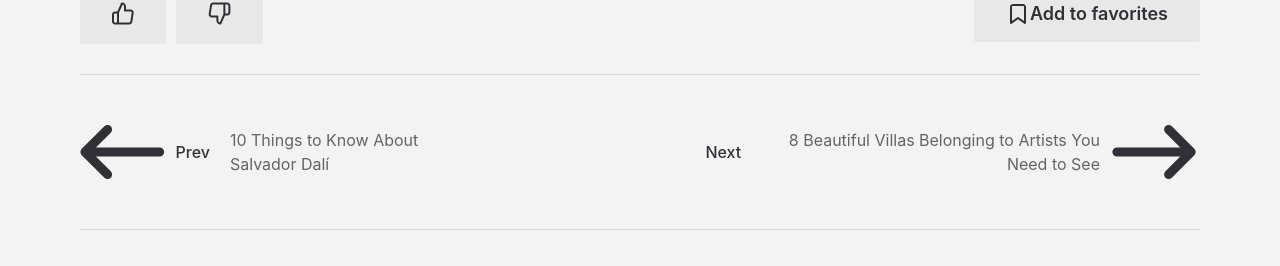
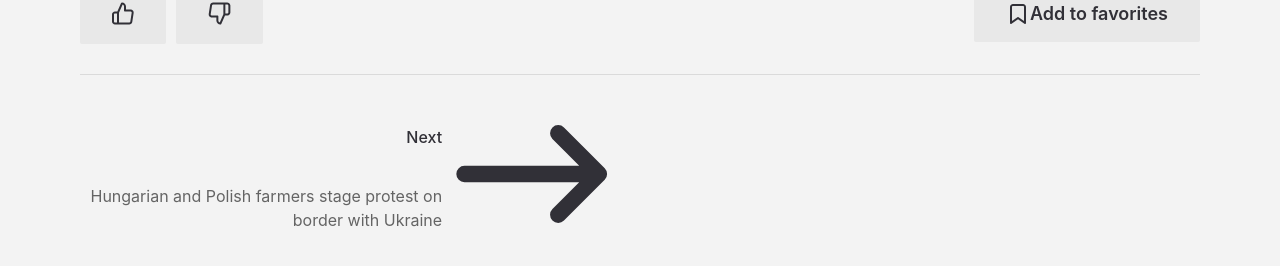
Before and after one commit to RamanenyaAS/Blogofolio, a React (Create React App) app: page /post/1 in a window 1280 px wide. Shown: the part 1374-1640 px from the top of the page. Built offline with nearby package versions, Linux system fonts and the light colour scheme; the HTML template or start-up script is replaced by a standard one.

Commit message:
perf(react): update pages and routes

```diff
--- a/src/Common.css
+++ b/src/Common.css
@@ -21,6 +21,9 @@
 }
 .link{
     text-decoration: none;
+    /* возможно что то сломает */
+    /* display: block;
+    width: 200px; */
 }
 .active{
     font-weight: 700;
--- a/src/components/Subtitle/Subtitle.css
+++ b/src/components/Subtitle/Subtitle.css
@@ -17,3 +17,6 @@
 .subtitle_dark{
     color: white;
 }
+.subtitle-block{
+    text-decoration: none;
+}
--- a/src/components/Subtitle/Subtitle.tsx
+++ b/src/components/Subtitle/Subtitle.tsx
@@ -5,9 +5,7 @@ import '../../Common.css'
 function Subtitle({text, className} : {text:string, className:string}) {
     return (
         <>
-            <Link to="/" className="link">
                 <div className={className}>{text}</div>
-            </Link>
         </>
      );
 }
--- a/src/pages/AddPage/AddPage.tsx
+++ b/src/pages/AddPage/AddPage.tsx
@@ -7,6 +7,7 @@ import Title from "../../components/Title/Title";
 import '../SelectedPostPage/SelectedPost.css'
 import { ThemeContext } from "../../providers/myContext";
 import { useContext } from "react";
+import { Link } from "react-router-dom";
 
 
 function AddPage() {
@@ -19,10 +20,10 @@ function AddPage() {
     return (
         <>
         <div className="container">
-                <div className="subtitle-block">
+                <Link to="/" className="subtitle-block">
                     <Subtitle className={topic === 'light' ? 'subtitle' : 'subtitle_dark'} text="Home |"></Subtitle>
                     <Subtitle className={topic === 'light' ? 'subtitle_gray' : 'subtitle_dark'} text={" Post" + "123"}></Subtitle>
-                </div>
+                </Link>
                <Title className={topic === 'light' ? 'signIn' : 'signIn_dark'} text="Add post"></Title>
                <form className="add-form">
                     <Input title="Title" type="name" placeholder="Astronauts prep for new solar arrays on nearly spacewalk" maxLength={30}></Input>
--- a/src/pages/ConfirmPage.tsx
+++ b/src/pages/ConfirmPage.tsx
@@ -8,6 +8,7 @@ import Button from '../components/Button/Button';
 import Footer from '../components/Footer/Footer';
 import { ThemeContext } from '../providers/myContext';
 import { useContext } from 'react';
+import { Link } from 'react-router-dom';
 
 
 function Confirm() {
@@ -19,8 +20,10 @@ function Confirm() {
     return (
         <>
             <div className="container">
-                <Subtitle className={topic === 'light' ? 'subtitle' : 'subtitle_dark'} text="Back to home"></Subtitle>
-                <Title className={topic === 'light' ? 'signIn' : 'signIn_dark'} text="Registration Confirmation"></Title>
+                <Link to="/" className="link">
+                    <Subtitle className={topic === 'light' ? 'subtitle' : 'subtitle_dark'} text="Back to home"></Subtitle>
+                    <Title className={topic === 'light' ? 'signIn' : 'signIn_dark'} text="Registration Confirmation"></Title>
+                </Link>
                 <div className="template-container">
                     <Template className={topic === 'light' ? 'template' : 'template_dark'} text={`Please activate your account with the activation\n link in the email example@gmail.com. \nPlease, check your email`} />
                     <Button typeButton="button-primary"  isDisabled={false} text="Go to home"></Button>
--- a/src/pages/NewPasswordPage.tsx
+++ b/src/pages/NewPasswordPage.tsx
@@ -4,6 +4,7 @@ import Input from "../components/Input/Input";
 import Subtitle from "../components/Subtitle/Subtitle";
 import Title from "../components/Title/Title";
 import { ThemeContext } from "../providers/myContext";
+import { Link } from "react-router-dom";
 
 
 function NewPasswordPage() {
@@ -44,7 +45,9 @@ function NewPasswordPage() {
     return (
         <>
         <div className="container">
-            <Subtitle className={topic === 'light' ? 'subtitle' : 'subtitle_dark'} text="Back to home"></Subtitle>
+            <Link to="/" className="subtitle-block">
+                <Subtitle className={topic === 'light' ? 'subtitle' : 'subtitle_dark'} text="Back to home"></Subtitle>
+            </Link>
             <Title className={topic === 'light' ? 'signIn' : 'signIn_dark'} text="New password"></Title>
                 <form className={topic === 'light' ? 'signUp-form' : 'signUp-form_dark'}>
                     <Input title="Password" type="password" placeholder="Your password" onChange={handlePasswordChange} maxLength={MAX_PASSWORD_LENGTH}></Input>
--- a/src/pages/ResetPage.tsx
+++ b/src/pages/ResetPage.tsx
@@ -31,12 +31,16 @@ function ResetPage() {
     return (
         <>
             <div className="container">
-            <Subtitle className={topic === 'light' ? 'subtitle' : 'subtitle_dark'} text="Back to home"></Subtitle>
+            <Link to="/" className="subtitle-block">
+                <Subtitle className={topic === 'light' ? 'subtitle' : 'subtitle_dark'} text="Back to home"></Subtitle>
+            </Link>
             <Title className={topic === 'light' ? 'signIn' : 'signIn_dark'} text="Reset password"></Title>
                 <form className={topic === 'light' ? 'signUp-form' : 'signUp-form_dark'}>
                     <div style={topic === 'light' ? {color: "black"} : {color: "white"}} className="reset-info">You will receive an email <b>example@gmail.com</b> with a link to reset your password!</div>
                     <Input title="Email" type="email" placeholder="example@gmail.com" onChange={handleEmailChange} maxLength={MAX_EMAIL_LENGTH}></Input>
-                    <Button typeButton="button-primary"  isDisabled={false} text="Go to home"></Button>
+                    <Link to="/" >
+                        <Button typeButton="button-primary"  isDisabled={false} text="Go to home"></Button>
+                    </Link>
                 </form>
         </div>
         </>
--- a/src/pages/SelectedPostPage/SelectedPost.css
+++ b/src/pages/SelectedPostPage/SelectedPost.css
@@ -48,6 +48,7 @@
 .navigation-left, .navigation-right{
     display: flex;
     gap: 10px;
+    text-decoration: none;
 }
 .navigation-right{
     text-align: end;
@@ -60,3 +61,12 @@
 .navigation-text_dark{
     color: white;
 }
+.navigation-block{
+    flex-direction: column;
+}
+.navigation-block:first-child{
+    align-items: flex-end;
+}
+.navigation-block:nth-child(2){
+    align-items: flex-start;
+}
--- a/src/pages/SelectedPostPage/SelectedPost.tsx
+++ b/src/pages/SelectedPostPage/SelectedPost.tsx
@@ -15,7 +15,7 @@ import {posts} from '../../data'
 import Footer from '../../components/Footer/Footer';
 import { ThemeContext } from '../../providers/myContext';
 import { useContext } from 'react';
-import { useParams } from 'react-router-dom';
+import { Link, useParams } from 'react-router-dom';
 import { IPost } from '../../types/interfaces';
 
 
@@ -33,13 +33,19 @@ function SelectedPost() {
     if (!selectedPost) {
         return <div>Пост не найден</div>;
     }
+
+    const previousPostIndex = selectedPost.id - 1;
+    const previousPost = posts.find(post => post.id === previousPostIndex);
+    const nextPostIndex = selectedPost.id + 1;
+    const nextPost = posts.find(post => post.id === nextPostIndex);
+
     return (
         <>
         <div className="container">
-                <div className="subtitle-block">
+                <Link to="/" className="subtitle-block">
                     <Subtitle className={topic === 'light' ? 'subtitle' : 'subtitle_dark'} text="Home |"></Subtitle>
                     <Subtitle className={topic === 'light' ? 'subtitle_gray' : 'subtitle_dark'} text={` Post ${selectedPost.id}`}></Subtitle>
-                </div>
+                </Link>
                <Title className={topic === 'light' ? 'signIn' : 'signIn_dark'} text={selectedPost.title}></Title>
                <img className="post-image" src={selectedPost.image} alt="" />
                <div className={topic === 'light' ? 'text' : 'text_dark'}>{selectedPost.text}</div>
@@ -60,20 +66,24 @@ function SelectedPost() {
                     </div>
                </div>
                <div className="navigation-container">
-                    <div className="navigation-left">
-                        {topic === "light" ? <img src={IconPrev} alt="Icon Prev"/> : <img src={IconPrevDark} alt="Icon Prev"/>}
-                        <div className="navigation-block">
-                            <div className={topic === 'light' ? 'navigation-text' : 'navigation-text_dark'}>Prev</div>
-                            <Subtitle className={topic === 'light' ? 'subtitle_gray' : 'subtitle_dark'} text="10 Things to Know About Salvador Dalí"></Subtitle>
-                        </div>
-                    </div>
-                    <div className="navigation-right">
+               {selectedPost.id > 1 && (
+                        <Link className="navigation-left" to={`/post/${selectedPost.id - 1}`}>
+                            {topic === "light" ? <img src={IconPrev} alt="Icon Prev" /> : <img src={IconPrevDark} alt="Icon Prev" />}
+                            <div className="navigation-block">
+                                <div className={topic === 'light' ? 'navigation-text' : 'navigation-text_dark'}>Prev</div>
+                                <Subtitle className={topic === 'light' ? 'subtitle_gray' : 'subtitle_dark'} text={previousPost?.title || ""} />
+                            </div>
+                        </Link>
+                )}
+                {selectedPost.id < posts.length && (
+                    <Link className="navigation-right" to={`/post/${selectedPost.id - 1}`}>
                         <div className="navigation-block">
                             <div className={topic === 'light' ? 'navigation-text' : 'navigation-text_dark'}>Next</div>
-                            <Subtitle className={topic === 'light' ? 'subtitle_gray' : 'subtitle_dark'} text="8 Beautiful Villas Belonging to Artists You Need to See"></Subtitle>
+                            <Subtitle className={topic === 'light' ? 'subtitle_gray' : 'subtitle_dark'} text={nextPost?.title || ""}></Subtitle>
                         </div>
                         {topic === "light" ? <img src={IconNext} alt="Icon Next"/> : <img src={IconNextDark} alt="Icon Next"/>}
-                    </div>
+                    </Link>
+                )}
                </div>
         </div>
         </>
--- a/src/pages/SignInFormPage/SingInForm.tsx
+++ b/src/pages/SignInFormPage/SingInForm.tsx
@@ -49,7 +49,9 @@ function SingIn() {
    return (
       <>
       <div className="container">
-         <Subtitle className={topic === 'light' ? 'subtitle' : 'subtitle_dark'} text="Back to home"></Subtitle>
+         <Link to="/" className="link">
+            <Subtitle className={topic === 'light' ? 'subtitle' : 'subtitle_dark'} text="Back to home"></Subtitle>
+         </Link>
          <Title className={topic === 'light' ? 'signIn' : 'signIn_dark'} text="Sign In"></Title>
          <div className="signUp-container">
             <form className={topic === 'light' ? 'signUp-form' : 'signUp-form_dark'}>
--- a/src/pages/SignUpFormPage/SignUpForm.tsx
+++ b/src/pages/SignUpFormPage/SignUpForm.tsx
@@ -76,7 +76,9 @@ const handlePasswordChange = (ev: any) => {
     return (
         <>
         <div className="container">
+            <Link to="/" className="subtitle-block">
                <Subtitle className={topic === 'light' ? 'subtitle' : 'subtitle_dark'} text="Back to home"></Subtitle>
+            </Link>
             <Title className={topic === 'light' ? 'signIn' : 'signIn_dark'} text="Sign Up"></Title>
             <div className="signUp-container">
                 <form className={topic === 'light' ? 'signUp-form' : 'signUp-form_dark'}>
--- a/src/pages/SuccessPage/Success.tsx
+++ b/src/pages/SuccessPage/Success.tsx
@@ -9,6 +9,7 @@ import Button from '../../components/Button/Button';
 import Footer from '../../components/Footer/Footer';
 import { ThemeContext } from '../../providers/myContext';
 import { useContext } from 'react';
+import { Link } from 'react-router-dom';
 
 
 function Success() {
@@ -19,8 +20,10 @@ function Success() {
     return (
         <>
             <div className="container">
+            <Link to="/" className="link">
                 <Subtitle className={topic === 'light' ? 'subtitle' : 'subtitle_dark'} text="Back to home"></Subtitle>
                 <Title className={topic === 'light' ? 'signIn' : 'signIn_dark'} text="Success"></Title>
+            </Link>
                 <div className="template-container">
                     <Template className={topic === 'light' ? 'template' : 'template_dark'} text={`Email confirmed.\nYour registration is now completed`} />
                     <Button typeButton="button-primary"  isDisabled={false} text="Go to home"></Button>
```
Lines whose indentation alone changed are shown as unchanged.
